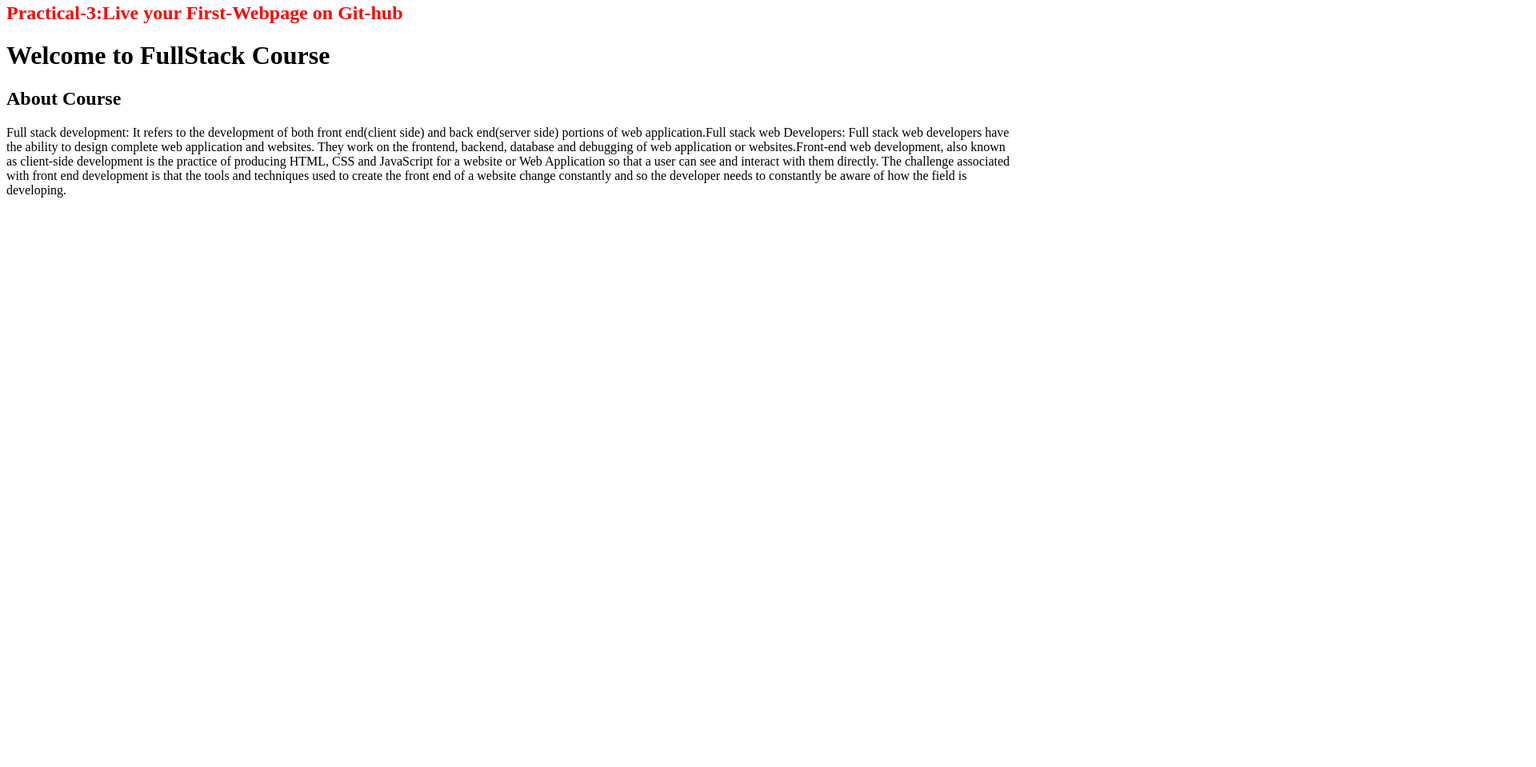
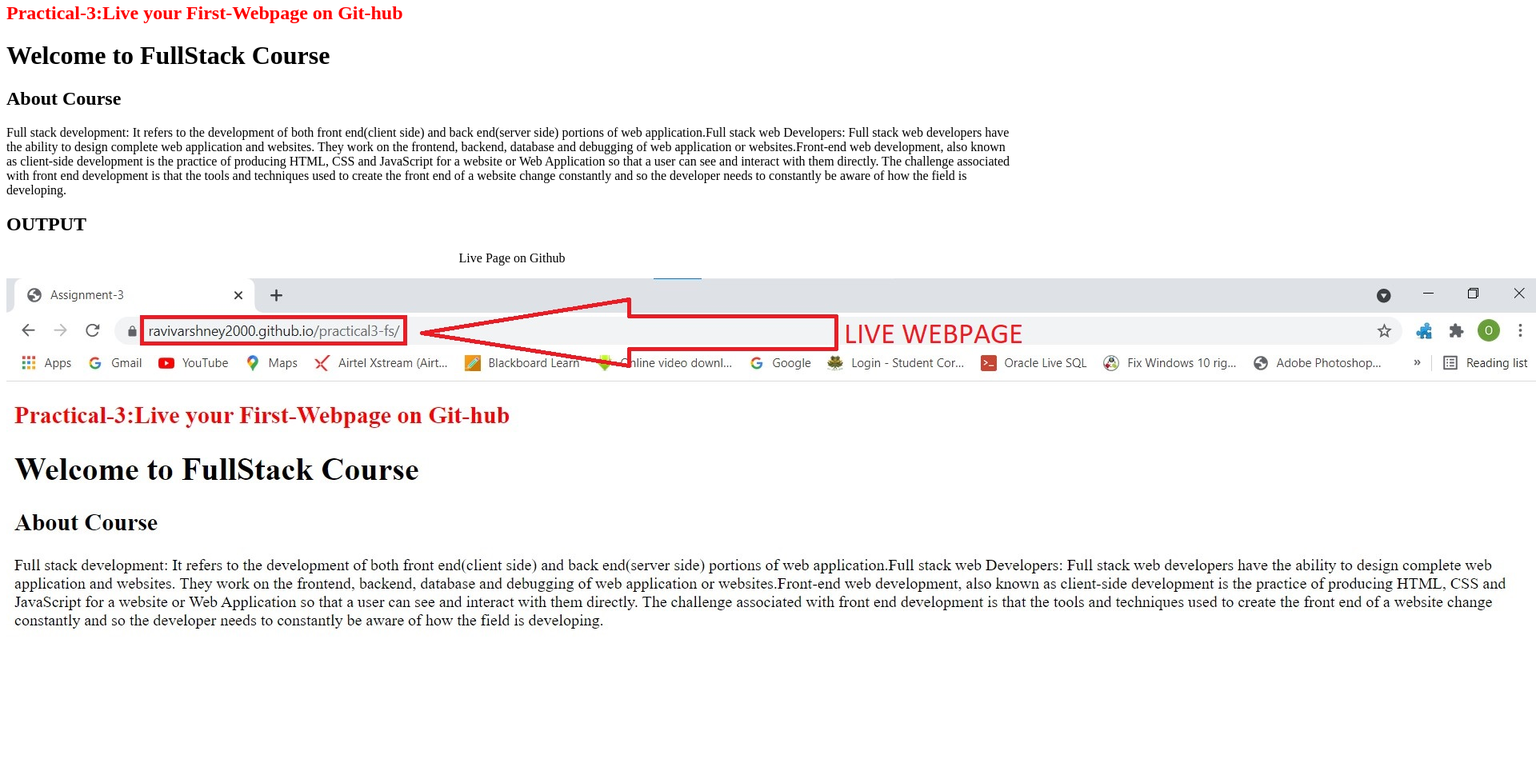
Before and after one commit to ravivarshney2000/practical3-fs, a plain HTML site: page index.html in a window 1280 px wide. Shown: the part 17-976 px from the top of the page at 80% size, 1920 px wide, since content can reach past the window. Before the commit the page ends 800 px from the top, so only its background shows below. Drawn offline with Linux system fonts and the light colour scheme.

Commit message:
final commit

```diff
--- a/index.html
+++ b/index.html
@@ -11,5 +11,8 @@
     <h1>Welcome to FullStack Course</h1>
     <h2>About Course</h2>
     <p>Full stack development: It refers to the development of both front end(client side) and back end(server side) portions of web application.Full stack web Developers: Full stack web developers have the ability to design complete web application and websites. They work on the frontend, backend, database and debugging of web application or websites.Front-end web development, also known as client-side development is the practice of producing HTML, CSS and JavaScript for a website or Web Application so that a user can see and interact with them directly. The challenge associated with front end development is that the tools and techniques used to create the front end of a website change constantly and so the developer needs to constantly be aware of how the field is developing.</p>
+    <h2>OUTPUT</h2>
+    <p style="text-align: center;">Live Page on Github</p>
+    <img src="./1.jpg" alt="no image found">
 </body>
 </html>
```
Also changed, not shown: 1.jpg (added), 1 other file.
